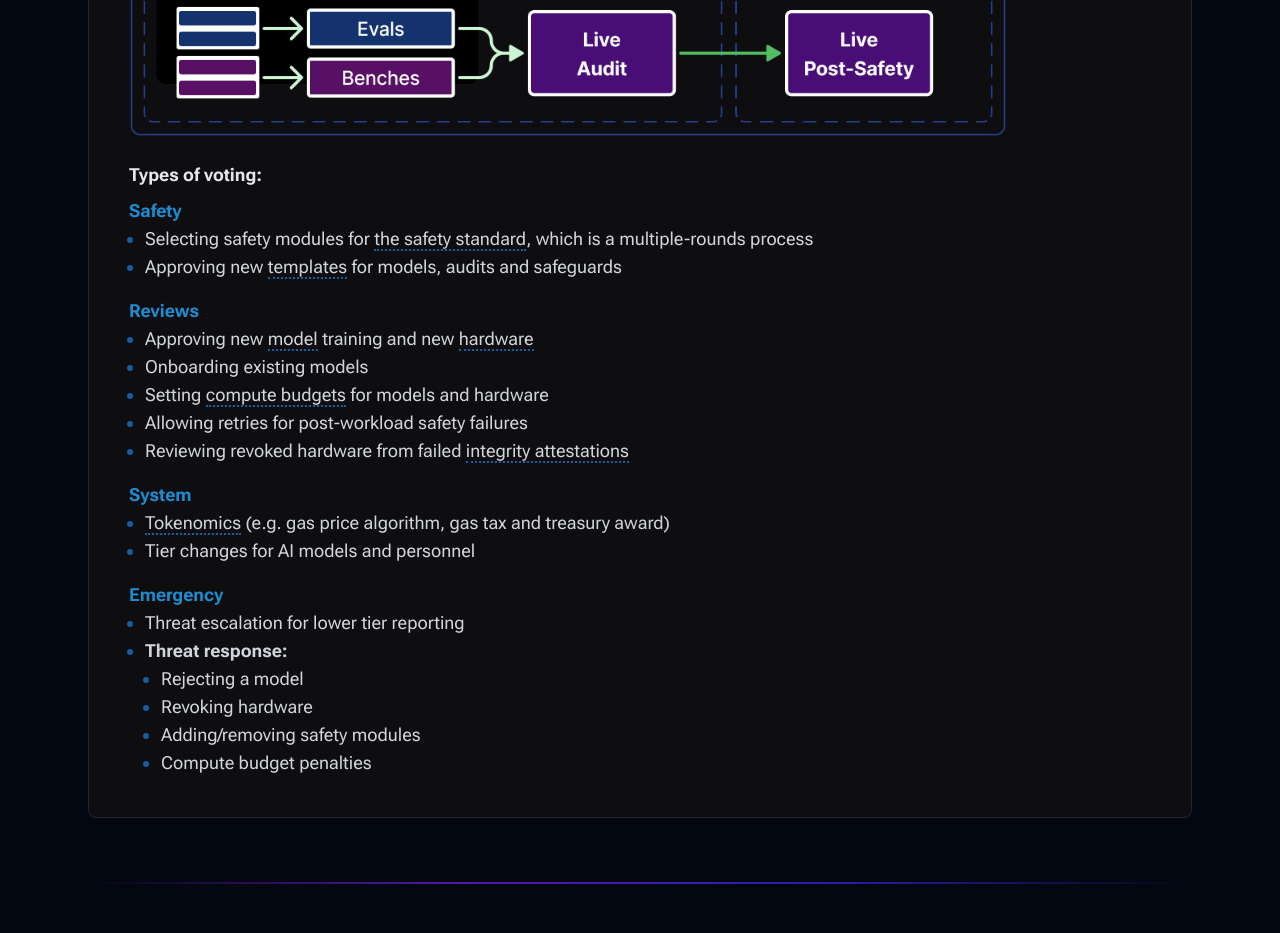
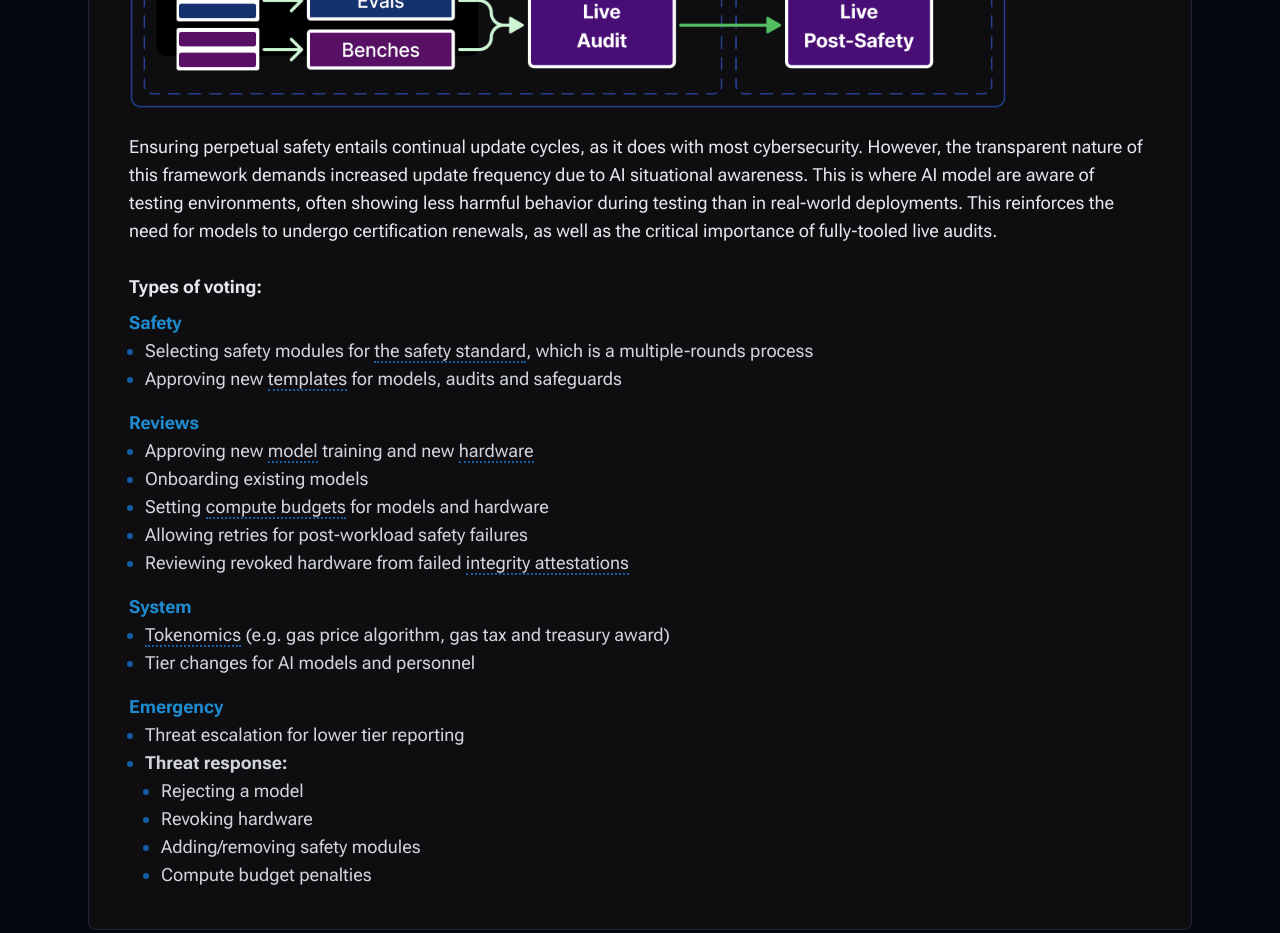
Before and after one commit to recursifist/FrameworkZeroDoc, a website: page index.html in a window 1280 px wide. Shown: the part 8880-9813 px from the top of the page. Drawn offline with Linux system fonts and the light colour scheme; a web font is replaced by a local one.

Commit message:
Situational awareness note
+ image margin cropping

```diff
--- a/index.html
+++ b/index.html
@@ -12,7 +12,8 @@
   <meta property="og:image:alt" content="FrameworkZero - International Hybrid-Technical AI Governance DAO" />
   <link rel="preconnect" href="https://fonts.googleapis.com" />
   <link rel="preconnect" href="https://fonts.gstatic.com" crossorigin />
-  <link rel="preload" as="font" href="https://fonts.gstatic.com/s/sansation/v1/LYjFdGPjnEg8DNA0z01YEV8PVA.ttf" type="font/ttf" crossorigin="anonymous" />
+  <link rel="preload" as="font" href="https://fonts.gstatic.com/s/sansation/v1/LYjFdGPjnEg8DNA0z01YEV8PVA.ttf"
+    type="font/ttf" crossorigin="anonymous" />
   <link href="https://fonts.googleapis.com/css2?family=Sansation:wght@700&display=swap" rel="stylesheet" />
   <link href="https://fonts.googleapis.com/css2?family=Roboto+Flex:opsz,wght@8..144,400;8..144,700&display=swap"
     rel="stylesheet">
@@ -195,8 +196,10 @@
               <p>Participation grants access to otherwise
                 restricted datacenters and state-of-the-art safety tools which mitigate product blowback.
                 <br><br>
-                While it does not serve to replace AI lab safety infrastructures, it provides cost-effective compliance reducing regulatory friction.
-                It grants "certified trust" for AI models, creating a standard that ultimately abates market stifling.</p>
+                While it does not serve to replace AI lab safety infrastructures, it provides cost-effective compliance
+                reducing regulatory friction.
+                It grants "certified trust" for AI models, creating a standard that ultimately abates market stifling.
+              </p>
             </div>
           </div>
         </div>
@@ -208,12 +211,13 @@
             <p><strong class="accent bright">Foundational Outer Alignment:</strong> Ensures AI aligns with
               bedrock polices set by international consensus.</p>
             <p><strong class="accent bright">Standardized Modular Safety:</strong>
-              Embodies safety specs, policies & capability red-lines, differentiating on a model's tier, declared purpose and scope (narrow or general).
+              Embodies safety specs, policies & capability red-lines, differentiating on a model's tier, declared
+              purpose and scope (narrow or general).
               <br>
               It is comprised of verifiable training safeguards, evaluations and benchmarks.
               Modular collaborative safety is enacted by
-              <span class="tp" data-tp="template">templates</span>, standardizing system components such as <span class="tp"
-                data-tp="safeguard">safeguards</span>,
+              <span class="tp" data-tp="template">templates</span>, standardizing system components such as <span
+                class="tp" data-tp="safeguard">safeguards</span>,
               <span class="tp" data-tp="audit">audits</span> & permitted model architectures.
             </p>
             <p><strong class="accent bright">Compliance Enforcement:</strong> Automated mechanisms to enforce rules
@@ -476,9 +480,15 @@
           <strong>Voting determines the policy and safety standards which are enforced by the system.</strong><br>
           Participation happens via a tiered structure and is restricted to registered, vetted Policy & Safety
           <span class="tp" data-tp="personnel">personnel</span>.
-          <br><br>
+          <br>
           <a href="safetyvoting.png" target="_blank"><img src="safetyvoting.png"
               class="-ml-2 md:-ml-6 pr-0 md:pr-24" /></a>
+          <p>
+            Ensuring perpetual safety entails continual update cycles, as it does with most cybersecurity.
+            However, the transparent nature of this framework demands increased update frequency due to AI situational awareness.
+            This is where AI model are aware of testing environments, often showing less harmful behavior during testing than in real-world deployments.
+            This reinforces the need for models to undergo certification renewals, as well as the critical importance of fully-tooled live audits.
+          </p><br>
           <strong>Types of voting:</strong>
           <ul class="flex-1 mt-2 space-y-4 text-gray-300">
             <li><strong class="text-lg accent bright">Safety</strong><br>
```
